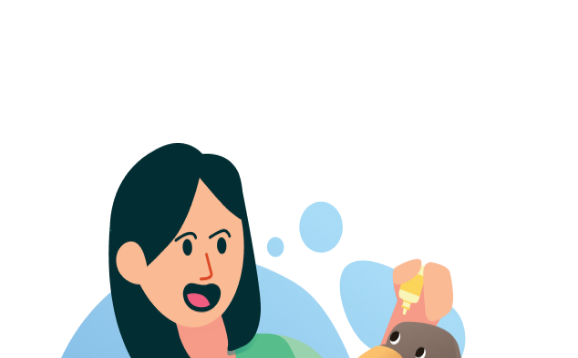
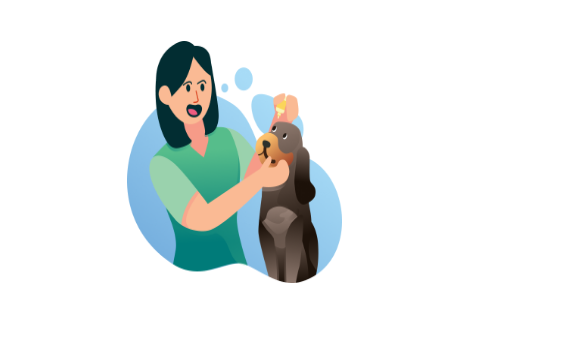
Before and after one commit to GustavoCorrea10/Projeto-1, a plain HTML site: page index.html in a window 390 px wide. Shown: the top 358 px of the page, 578 px wide, since content can reach past the window. Drawn offline with nearby package versions, Linux system fonts and the light colour scheme.

Commit message:
alteraçao

```diff
--- a/style.css
+++ b/style.css
@@ -119,7 +119,7 @@ a:active {
     }
 
     .div-esquerda {
-        margin-left: 20px;
+        margin-left: 107px;
         padding: 20px;
     }
 
@@ -132,9 +132,9 @@ a:active {
     }
 
     img {
-        width: 518px;
-        height: 536px;
-        margin-top: 123px;
+        width: 215px;
+        height: 242px;
+        margin-top: 21px;
     }
 
     h1 {
```
